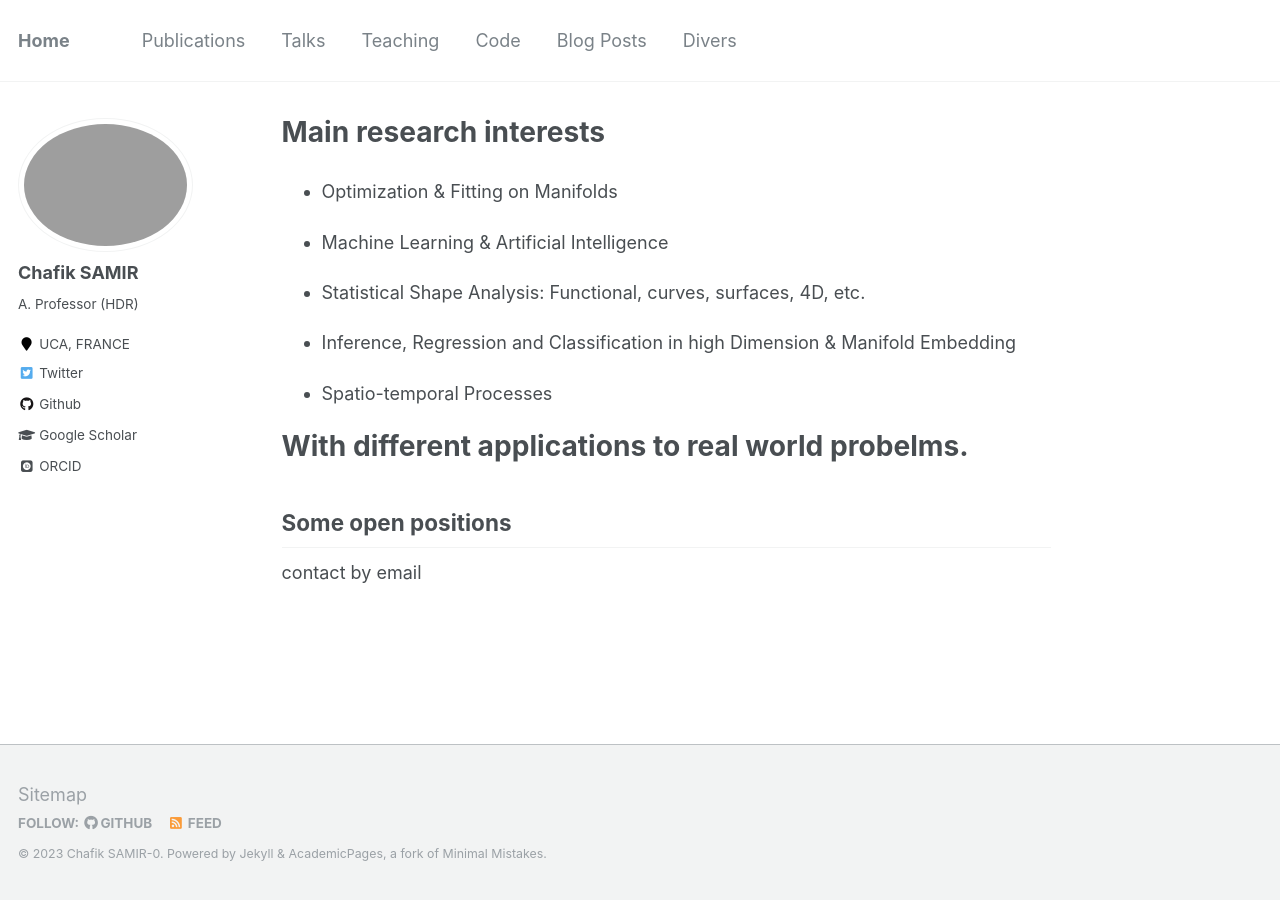
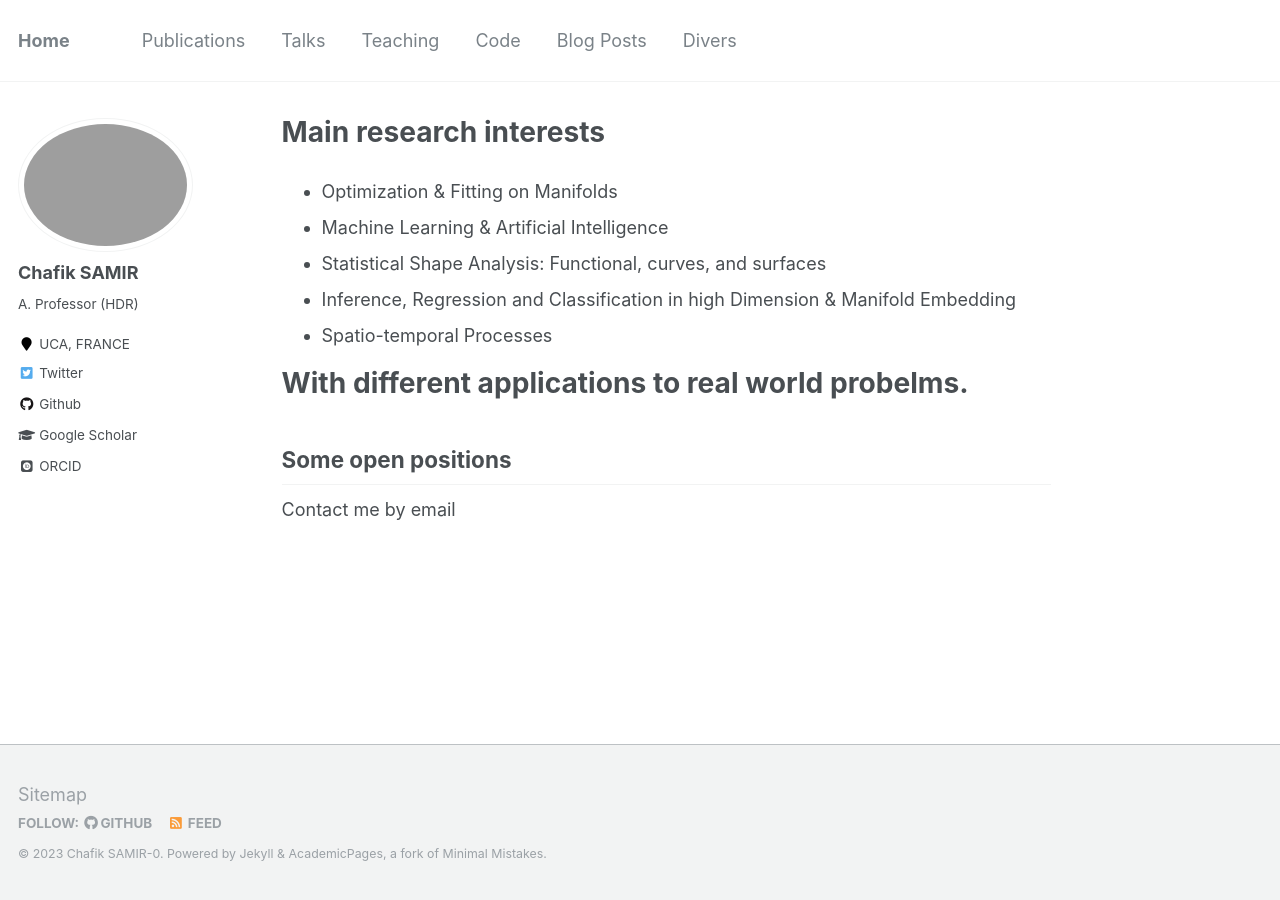
Before and after one commit to Chsamir/chsamir.github.io, a Jekyll site: the page built from _pages/about.md, in a window 1280 px wide. Built offline with Jekyll 4.4.1, drawn with Linux system fonts in a browser that asks for light colours; some web fonts are replaced.

Commit message:
Update about.md

```diff
--- a/_pages/about.md
+++ b/_pages/about.md
@@ -7,15 +7,10 @@ redirect_from:
   - /about/
   - /about.html
 ---
-
 - Optimization & Fitting on Manifolds
-
 - Machine Learning & Artificial Intelligence
-
-- Statistical Shape Analysis: Functional, curves, surfaces, 4D, etc.
-
+- Statistical Shape Analysis: Functional, curves, and surfaces
 - Inference, Regression and Classification in high Dimension & Manifold Embedding
-
 - Spatio-temporal Processes
 
 With different applications to real world probelms.
@@ -25,4 +20,4 @@ With different applications to real world probelms.
 
 Some open positions
 ------
-contact by email
+Contact me by email
```
